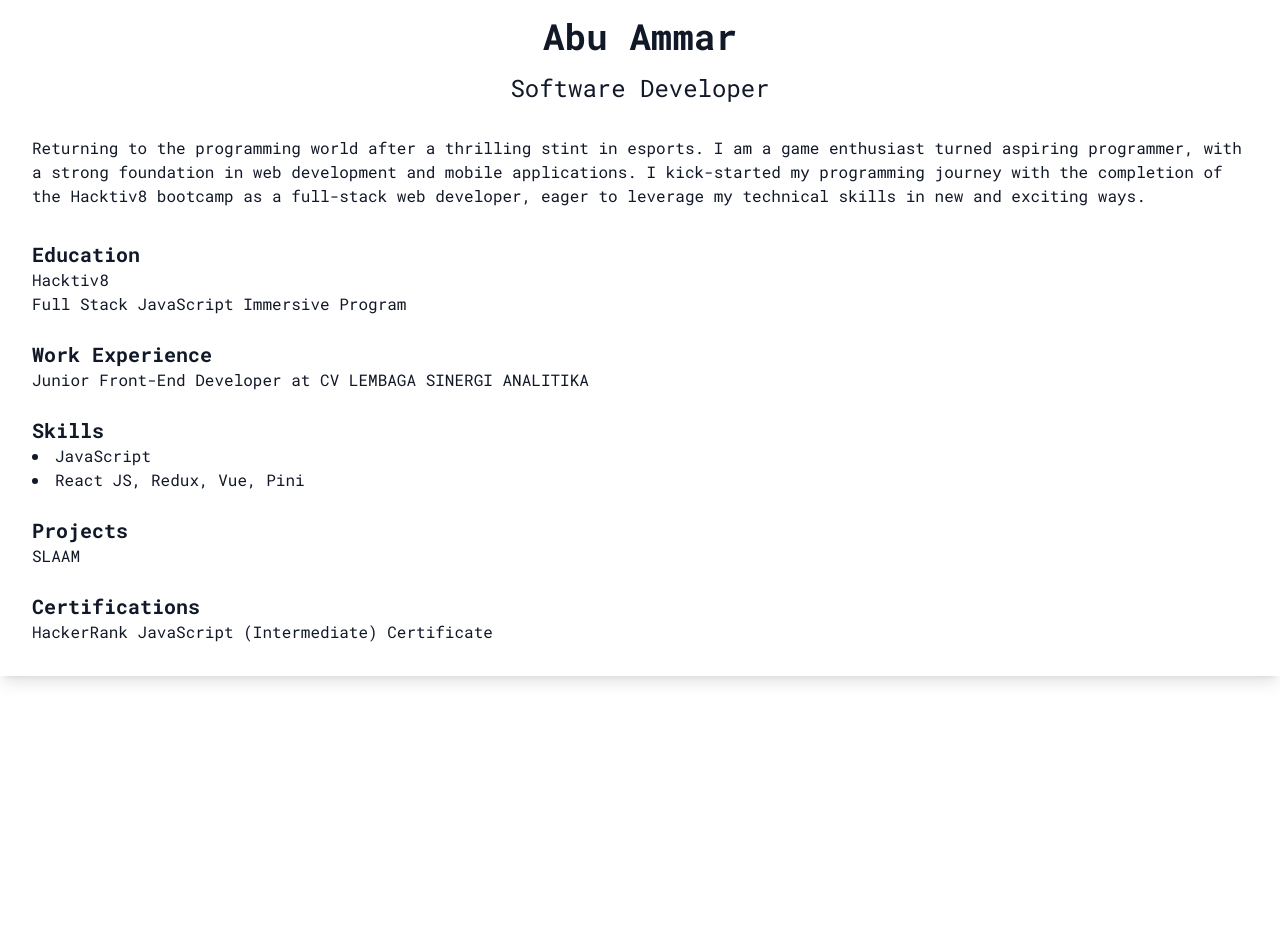
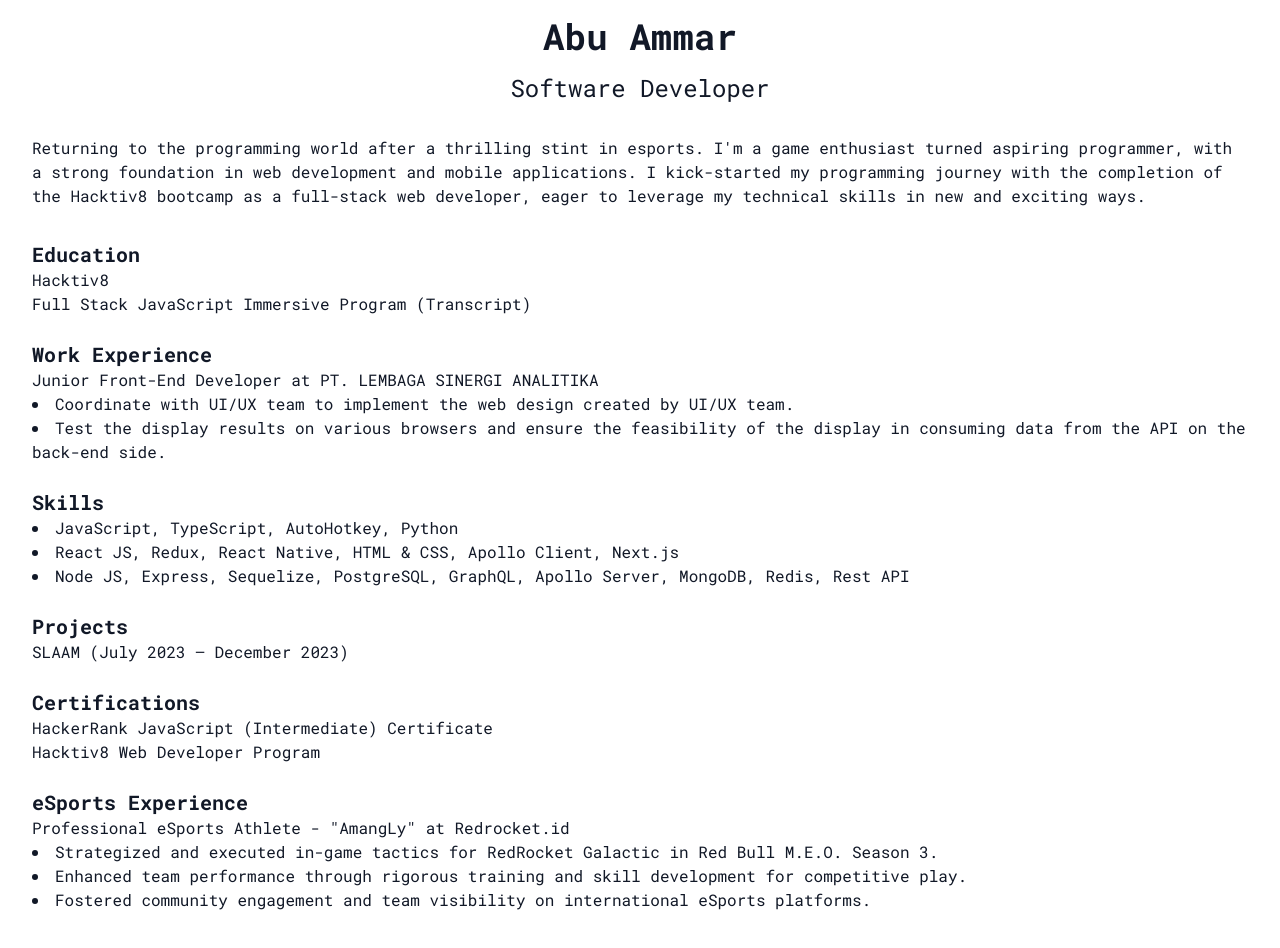
Before and after one commit to amaralkaff/my-portfolio, a React (Vite) app: page /about in a window 1280 px wide. Shown: the part 80-1028 px from the top of the page. Before the commit the page ends 800 px from the top, so only its background shows below. Built offline with nearby package versions, Linux system fonts and the light colour scheme; no server answers.

Commit message:
feat: add space between text in home

```diff
--- a/src/pages/About.jsx
+++ b/src/pages/About.jsx
@@ -27,7 +27,7 @@
         <div className="about-summary mb-8">
           <p>
             Returning to the programming world after a thrilling stint in
-            esports. I am a game enthusiast turned aspiring programmer, with a
+            esports. I'm a game enthusiast turned aspiring programmer, with a
             strong foundation in web development and mobile applications. I
             kick-started my programming journey with the completion of the
             Hacktiv8 bootcamp as a full-stack web developer, eager to leverage
@@ -38,27 +38,65 @@
           <div className="about-education mb-6">
             <h3 className="text-xl font-semibold">Education</h3>
             <p>Hacktiv8</p>
-            <p>Full Stack JavaScript Immersive Program</p>
+            <p>Full Stack JavaScript Immersive Program (Transcript)</p>
           </div>
           <div className="about-experience mb-6">
             <h3 className="text-xl font-semibold">Work Experience</h3>
-            <p>Junior Front-End Developer at CV LEMBAGA SINERGI ANALITIKA</p>
+            <p>Junior Front-End Developer at PT. LEMBAGA SINERGI ANALITIKA</p>
+            <p>
+              <ul className="list-disc list-inside">
+                <li>
+                  Coordinate with UI/UX team to implement the web design created
+                  by UI/UX team.
+                </li>
+                <li>
+                  Test the display results on various browsers and ensure the
+                  feasibility of the display in consuming data from the API on
+                  the back-end side.
+                </li>
+              </ul>
+            </p>
           </div>
           <div className="about-skills mb-6">
             <h3 className="text-xl font-semibold">Skills</h3>
             <ul className="list-disc list-inside">
-              <li>JavaScript</li>
-              <li>React JS, Redux, Vue, Pini</li>
-              {/* ... other skills ... */}
+              <li>JavaScript, TypeScript, AutoHotkey, Python</li>
+              <li>
+                React JS, Redux, React Native, HTML & CSS, Apollo Client,
+                Next.js
+              </li>
+              <li>
+                Node JS, Express, Sequelize, PostgreSQL, GraphQL, Apollo Server,
+                MongoDB, Redis, Rest API
+              </li>
             </ul>
           </div>
           <div className="about-projects mb-6">
             <h3 className="text-xl font-semibold">Projects</h3>
-            <p>SLAAM</p>
+            <p>SLAAM (July 2023 – December 2023)</p>
           </div>
-          <div className="about-certifications">
+          <div className="about-certifications mb-6">
             <h3 className="text-xl font-semibold">Certifications</h3>
             <p>HackerRank JavaScript (Intermediate) Certificate</p>
+            <p>Hacktiv8 Web Developer Program</p>
+          </div>
+          <div className="about-esports mb-6">
+            <h3 className="text-xl font-semibold">eSports Experience</h3>
+            <p>Professional eSports Athlete - "AmangLy" at Redrocket.id</p>
+            <ul className="list-disc list-inside">
+              <li>
+                Strategized and executed in-game tactics for RedRocket Galactic
+                in Red Bull M.E.O. Season 3.
+              </li>
+              <li>
+                Enhanced team performance through rigorous training and skill
+                development for competitive play.
+              </li>
+              <li>
+                Fostered community engagement and team visibility on
+                international eSports platforms.
+              </li>
+            </ul>
           </div>
         </div>
       </section>
--- a/src/pages/Home.jsx
+++ b/src/pages/Home.jsx
@@ -82,11 +82,11 @@
   return (
     <div
       className={`relative flex items-center justify-center min-h-screen ${
-        theme === "light" ? "bg-[#f0e5cf]" : "bg-[#1c1c1c]"
+        theme === "light" ? "bg-[#1c1c1c]" : "bg-[#f0e5cf]"
       }`}
     >
       <div ref={mountRef} className="absolute inset-0"></div>
-      <div className="absolute inset-0 flex flex-col items-center justify-center">
+      <div className="absolute inset-0 flex flex-col items-center justify-center space-y-4">
         <motion.div
           className={`text-center text-5xl font-bold ${
             theme === "light" ? "text-[#d4a373]" : "text-[#ffebc6]"
```
